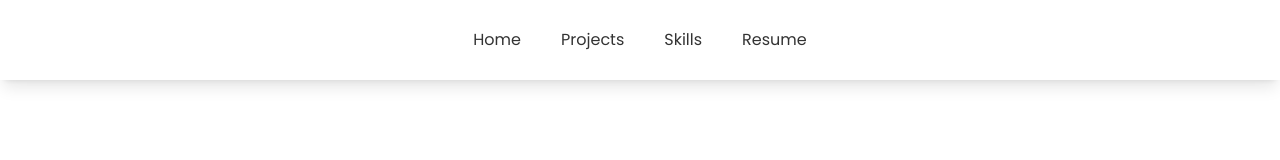
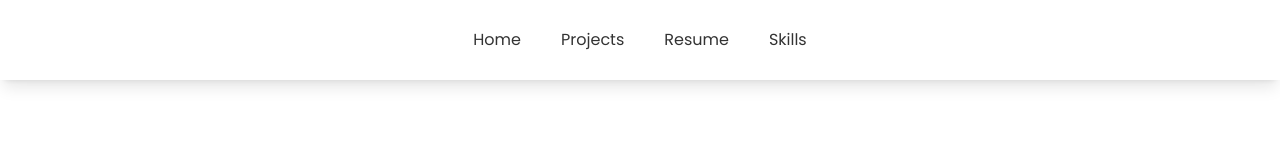
Before and after one commit to damyantjain/portfolio-website, a React (Vite) app: page / in a window 1280 px wide. Shown: the top 160 px of the page. Built offline with nearby package versions, Linux system fonts and the light colour scheme.

Commit message:
Nav bar smooth transition added

```diff
--- a/src/components/Experience.jsx
+++ b/src/components/Experience.jsx
@@ -30,7 +30,7 @@ const Experience = () => {
       </div>
       <div>
         {experience.map((exp, index) => (
-          <div className="bg-gradient-to-br font-poppins key={index} from-gray-100 to-white shadow-lg rounded-xl p-6 border border-gray-200 mb-6">
+          <div key={index} className="bg-gradient-to-br font-poppins key={index} from-gray-100 to-white shadow-lg rounded-xl p-6 border border-gray-200 mb-6">
             <div className="md:flex md:flex-row">
               <div className="md:w-9/12">
                 <div className="font-bold md:text-lg">{exp.company}</div>
--- a/src/components/NavBar.jsx
+++ b/src/components/NavBar.jsx
@@ -3,10 +3,17 @@ import dj from "./../assets/dj.png";
 
 const NavBar = () => {
   const calculateDuration = (target) => {
-    const distance = Math.abs(
-      window.pageYOffset - document.querySelector(target).offsetTop
-    );
-    return distance < 300 ? 300 : distance / 2;
+    const targetPosition = document.querySelector(target).offsetTop;
+    const startPosition = window.scrollY;
+    const distance = Math.abs(startPosition - targetPosition);
+    const baseDuration = 400;
+    const additionalDuration = Math.log(distance + 1) * 100;
+    let duration = baseDuration + additionalDuration;
+    const minDuration = 400;
+    const maxDuration = 2000;
+    duration = Math.min(Math.max(duration, minDuration), maxDuration);
+
+    return duration;
   };
 
   return (
@@ -34,20 +41,21 @@ const NavBar = () => {
           </li>
           <li className="transition-colors hover:text-[#9d9d9d]">
             <Link
+              to="resume"
+              smooth="easeInOutQuad"
+              duration={() => calculateDuration("#resume")}
+            >
+              Resume
+            </Link>
+          </li>
+
+          <li className="transition-colors hover:text-[#9d9d9d]">
+            <Link
               to="skills"
               smooth="easeInOutQuad"
               duration={() => calculateDuration("#skills")}
             >
               Skills
-            </Link>
-          </li>
-          <li className="transition-colors hover:text-[#9d9d9d]">
-            <Link
-              to="resume"
-              smooth="easeInOutQuad"
-              duration={() => calculateDuration("#resume")}
-            >
-              Resume
             </Link>
           </li>
         </ul>
```
